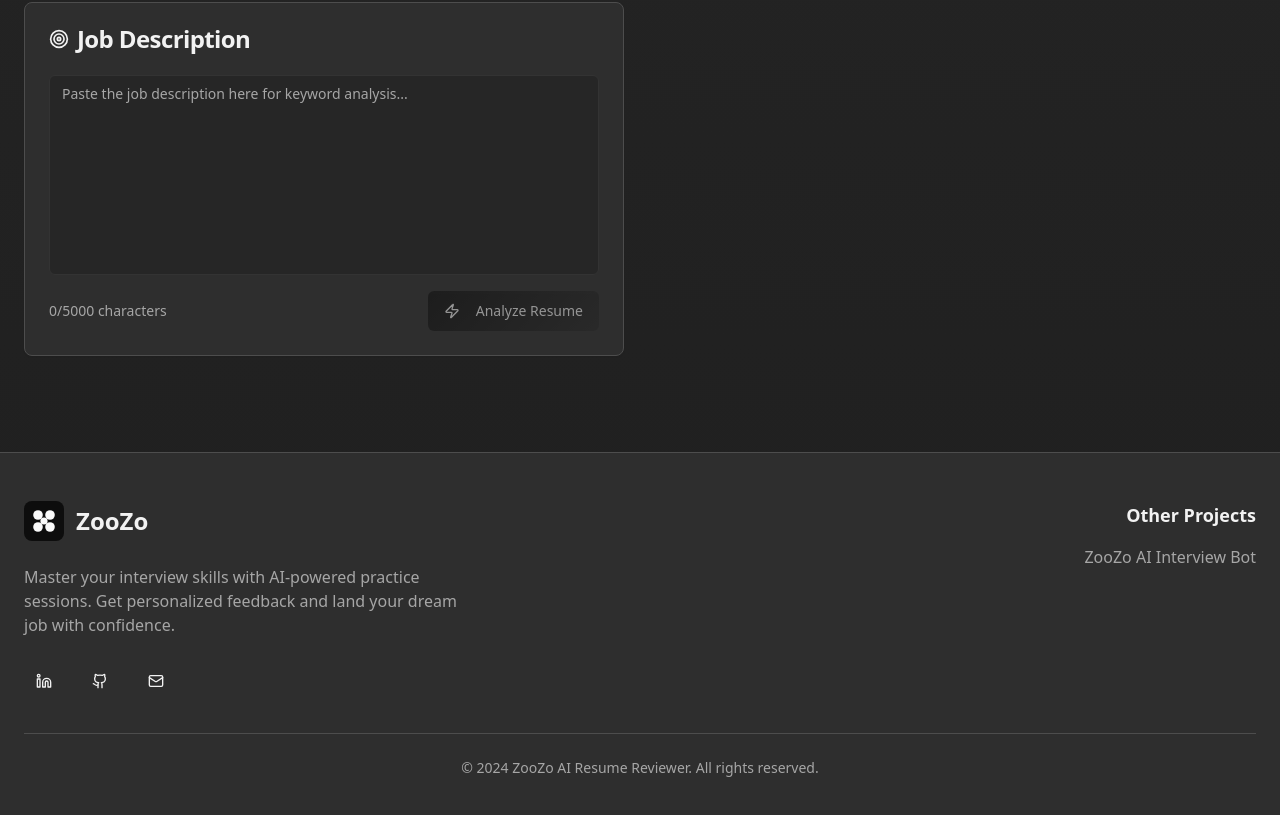
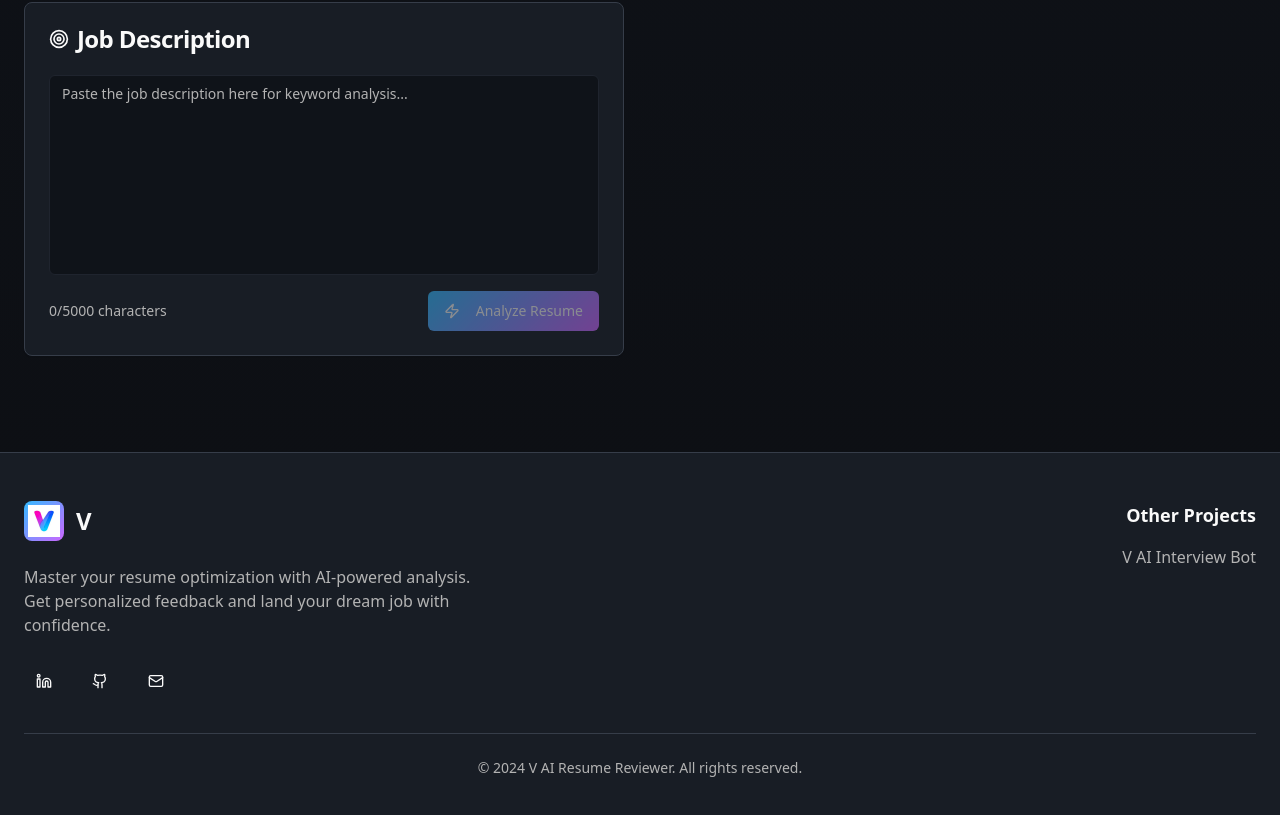
Before and after one commit to Vizz27/V-AI-Powered-Resume-Reviewer, a React (Vite) app: page / in a window 1280 px wide. Shown: the part 723-1538 px from the top of the page. Built offline with nearby package versions, Linux system fonts and the light colour scheme.

Commit message:
Update website name and theme
Replace "Zoozo" with "V" and update the color theme to blue and pink, using the provided image as the new logo.

```diff
--- a/index.html
+++ b/index.html
@@ -3,12 +3,12 @@
   <head>
     <meta charset="UTF-8" />
     <meta name="viewport" content="width=device-width, initial-scale=1.0" />
-    <title>ZooZo Resume Reviewer - AI-Powered ATS Resume Analysis</title>
+    <title>V Resume Reviewer - AI-Powered ATS Resume Analysis</title>
     <meta name="description" content="Get instant AI feedback on your resume's ATS compatibility, keyword optimization, and readability. Upload your resume and get actionable insights in seconds." />
-    <meta name="author" content="ZooZo" />
+    <meta name="author" content="V" />
     <meta name="keywords" content="resume review, ATS checker, resume optimizer, AI resume analysis, job application, career tools" />
 
-    <meta property="og:title" content="ZooZo Resume Reviewer - AI-Powered ATS Resume Analysis" />
+    <meta property="og:title" content="V Resume Reviewer - AI-Powered ATS Resume Analysis" />
     <meta property="og:description" content="Get instant AI feedback on your resume's ATS compatibility, keyword optimization, and readability. Upload your resume and get actionable insights in seconds." />
     <meta property="og:type" content="website" />
     <meta property="og:image" content="https://lovable.dev/opengraph-image-p98pqg.png" />
--- a/src/components/layout/footer.tsx
+++ b/src/components/layout/footer.tsx
@@ -9,23 +9,14 @@ export const Footer = () => {
           {/* Left Column - Brand and Social */}
           <div className="space-y-6">
             <div className="flex items-center gap-3">
-              <div className="w-10 h-10 bg-primary rounded-lg flex items-center justify-center">
-                <svg
-                  viewBox="0 0 100 100"
-                  className="w-6 h-6 fill-primary-foreground"
-                >
-                  <circle cx="25" cy="25" r="20" />
-                  <circle cx="75" cy="25" r="20" />
-                  <circle cx="25" cy="75" r="20" />
-                  <circle cx="75" cy="75" r="20" />
-                  <circle cx="50" cy="50" r="15" />
-                </svg>
+              <div className="w-10 h-10 bg-primary-gradient rounded-lg flex items-center justify-center p-1">
+                <img src="/src/assets/v-logo.png" alt="V Logo" className="w-full h-full object-contain" />
               </div>
-              <span className="text-2xl font-bold">ZooZo</span>
+              <span className="text-2xl font-bold">V</span>
             </div>
 
             <p className="text-muted-foreground max-w-md">
-              Master your interview skills with AI-powered practice sessions.
+              Master your resume optimization with AI-powered analysis.
               Get personalized feedback and land your dream job with confidence.
             </p>
 
@@ -88,7 +79,7 @@ export const Footer = () => {
                 rel="noopener noreferrer"
                 className="block text-muted-foreground hover:text-primary transition-colors"
               >
-                ZooZo AI Interview Bot
+                V AI Interview Bot
               </a>
             </div>
           </div>
@@ -97,7 +88,7 @@ export const Footer = () => {
         {/* Copyright */}
         <div className="border-t border-border mt-8 pt-6 text-center">
           <p className="text-sm text-muted-foreground">
-            © 2024 ZooZo AI Resume Reviewer. All rights reserved.
+            © 2024 V AI Resume Reviewer. All rights reserved.
           </p>
         </div>
       </div>
--- a/src/components/layout/header.tsx
+++ b/src/components/layout/header.tsx
@@ -1,4 +1,4 @@
-import zooZoLogo from "@/assets/zoozo-logo.svg";
+import vLogo from "@/assets/v-logo.png";
 
 export const Header = () => {
   return (
@@ -7,10 +7,10 @@ export const Header = () => {
         <div className="flex items-center justify-between">
           <div className="flex items-center gap-3">
             <div className="p-2 bg-background rounded-lg shadow-medium border">
-              <img src={zooZoLogo} alt="ZooZo Logo" className="h-8 w-8 object-contain" />
+              <img src={vLogo} alt="V Logo" className="h-8 w-8 object-contain" />
             </div>
             <div>
-              <h1 className="text-xl font-bold tracking-tight">ZooZo</h1>
+              <h1 className="text-xl font-bold tracking-tight">V</h1>
               <p className="text-sm text-muted-foreground -mt-1">Resume Reviewer</p>
             </div>
           </div>
--- a/src/index.css
+++ b/src/index.css
@@ -8,47 +8,47 @@ All colors MUST be HSL.
 
 @layer base {
   :root {
-    /* ZooZo Dark Grey/Black Theme */
-    --background: 0 0% 15%;
-    --foreground: 0 0% 95%;
+    /* V Blue-Pink Gradient Theme */
+    --background: 220 25% 8%;
+    --foreground: 0 0% 98%;
 
-    --card: 0 0% 18%;
-    --card-foreground: 0 0% 95%;
+    --card: 220 20% 12%;
+    --card-foreground: 0 0% 98%;
 
-    --popover: 0 0% 18%;
-    --popover-foreground: 0 0% 95%;
+    --popover: 220 20% 12%;
+    --popover-foreground: 0 0% 98%;
 
-    --primary: 0 0% 5%;
+    --primary: 280 100% 70%;
     --primary-foreground: 0 0% 98%;
 
-    --secondary: 0 0% 25%;
-    --secondary-foreground: 0 0% 85%;
+    --secondary: 200 100% 60%;
+    --secondary-foreground: 0 0% 98%;
 
-    --muted: 0 0% 22%;
-    --muted-foreground: 0 0% 65%;
+    --muted: 220 15% 18%;
+    --muted-foreground: 0 0% 70%;
 
-    --accent: 0 0% 25%;
-    --accent-foreground: 0 0% 85%;
+    --accent: 260 80% 65%;
+    --accent-foreground: 0 0% 98%;
 
     --destructive: 0 84.2% 60.2%;
     --destructive-foreground: 0 0% 98%;
 
-    --border: 0 0% 30%;
-    --input: 0 0% 20%;
-    --ring: 0 0% 85%;
+    --border: 220 15% 25%;
+    --input: 220 20% 15%;
+    --ring: 280 100% 70%;
 
-    /* Professional design tokens */
-    --primary-gradient: linear-gradient(135deg, hsl(0 0% 5%) 0%, hsl(0 0% 15%) 100%);
-    --subtle-gradient: linear-gradient(180deg, hsl(0 0% 15%) 0%, hsl(0 0% 12%) 100%);
-    --card-gradient: linear-gradient(145deg, hsl(0 0% 18%) 0%, hsl(0 0% 15%) 100%);
+    /* V Gradient design tokens */
+    --primary-gradient: linear-gradient(135deg, hsl(200 100% 60%) 0%, hsl(280 100% 70%) 100%);
+    --subtle-gradient: linear-gradient(180deg, hsl(220 25% 8%) 0%, hsl(220 20% 6%) 100%);
+    --card-gradient: linear-gradient(145deg, hsl(220 20% 12%) 0%, hsl(220 15% 10%) 100%);
 
-    /* Professional shadows */
-    --shadow-subtle: 0 1px 3px 0 hsl(0 0% 0% / 0.1), 0 1px 2px -1px hsl(0 0% 0% / 0.1);
-    --shadow-medium: 0 4px 6px -1px hsl(0 0% 0% / 0.1), 0 2px 4px -2px hsl(0 0% 0% / 0.1);
-    --shadow-large: 0 10px 15px -3px hsl(0 0% 0% / 0.1), 0 4px 6px -4px hsl(0 0% 0% / 0.1);
-    --shadow-glow: 0 0 20px hsl(0 0% 9% / 0.15);
+    /* Vibrant shadows with gradient colors */
+    --shadow-subtle: 0 1px 3px 0 hsl(280 100% 70% / 0.1), 0 1px 2px -1px hsl(200 100% 60% / 0.1);
+    --shadow-medium: 0 4px 6px -1px hsl(280 100% 70% / 0.15), 0 2px 4px -2px hsl(200 100% 60% / 0.1);
+    --shadow-large: 0 10px 15px -3px hsl(280 100% 70% / 0.2), 0 4px 6px -4px hsl(200 100% 60% / 0.15);
+    --shadow-glow: 0 0 30px hsl(280 100% 70% / 0.3), 0 0 60px hsl(200 100% 60% / 0.2);
 
-    /* Professional animations */
+    /* Smooth animations */
     --transition-smooth: all 0.3s cubic-bezier(0.4, 0, 0.2, 1);
     --transition-spring: all 0.4s cubic-bezier(0.175, 0.885, 0.32, 1.275);
 
```
Also changed, not shown: src/assets/v-logo.png (added).
